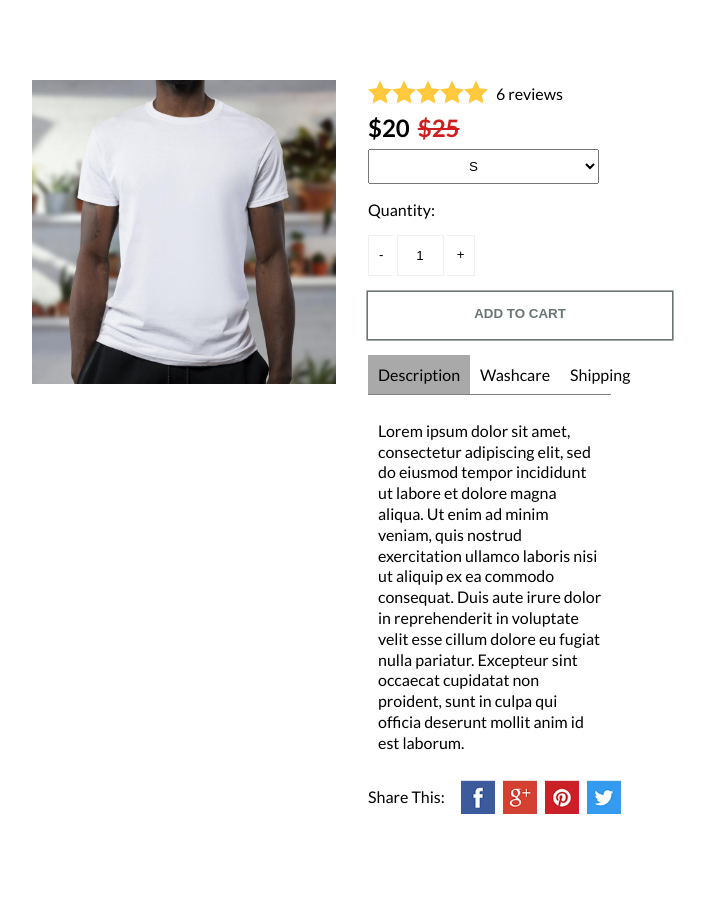
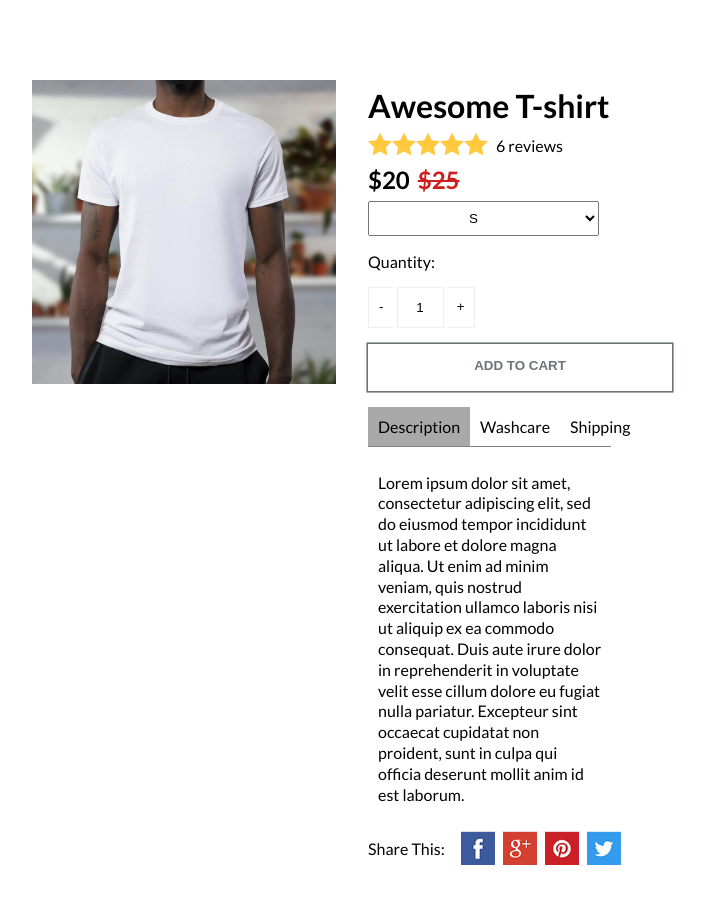
Before and after one commit to renickgreen/Product-Page, a plain HTML site: page index.html in a window 1280 px wide. Shown: the whole page, without its empty margins (288-993 px from the left). Drawn offline with Linux system fonts and the light colour scheme.

Commit message:
Revert "Break A Title"
This reverts commit 9c2cb691127c7e886941122b71abb2f91f280979.

```diff
--- a/index.html
+++ b/index.html
@@ -19,7 +19,7 @@
                 <img src="tshirt.jpg" alt="tshirt">
             </div>
             <div class="product-details">
-
+                <h1>Awesome T-shirt</h1>
                 <div class="reviews">
                     <span class="star">
                         <svg xmlns="http://www.w3.org/2000/svg" fill="#ffc83d" width="24" height="24" viewBox="0 0 24 24">
```
